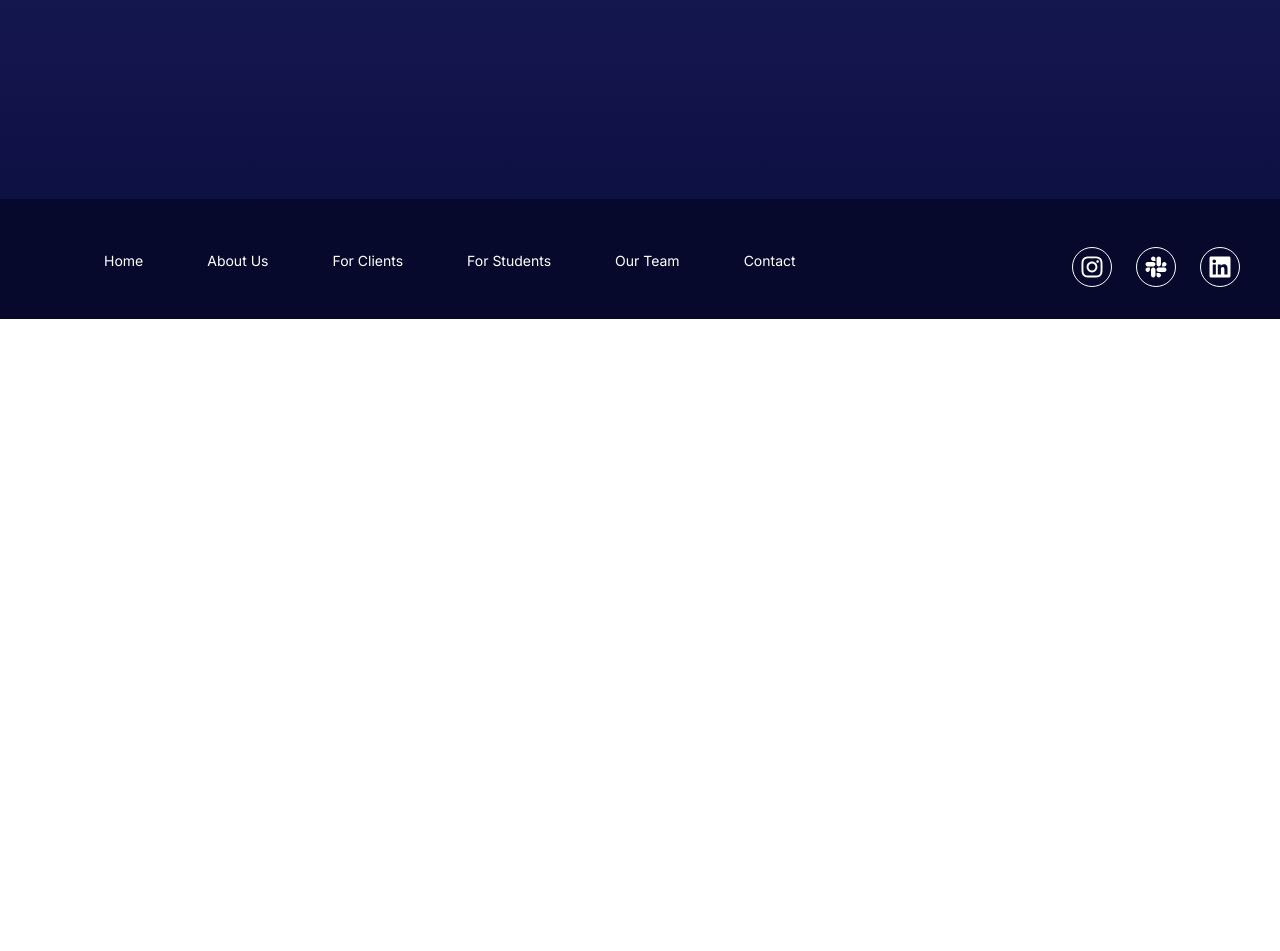
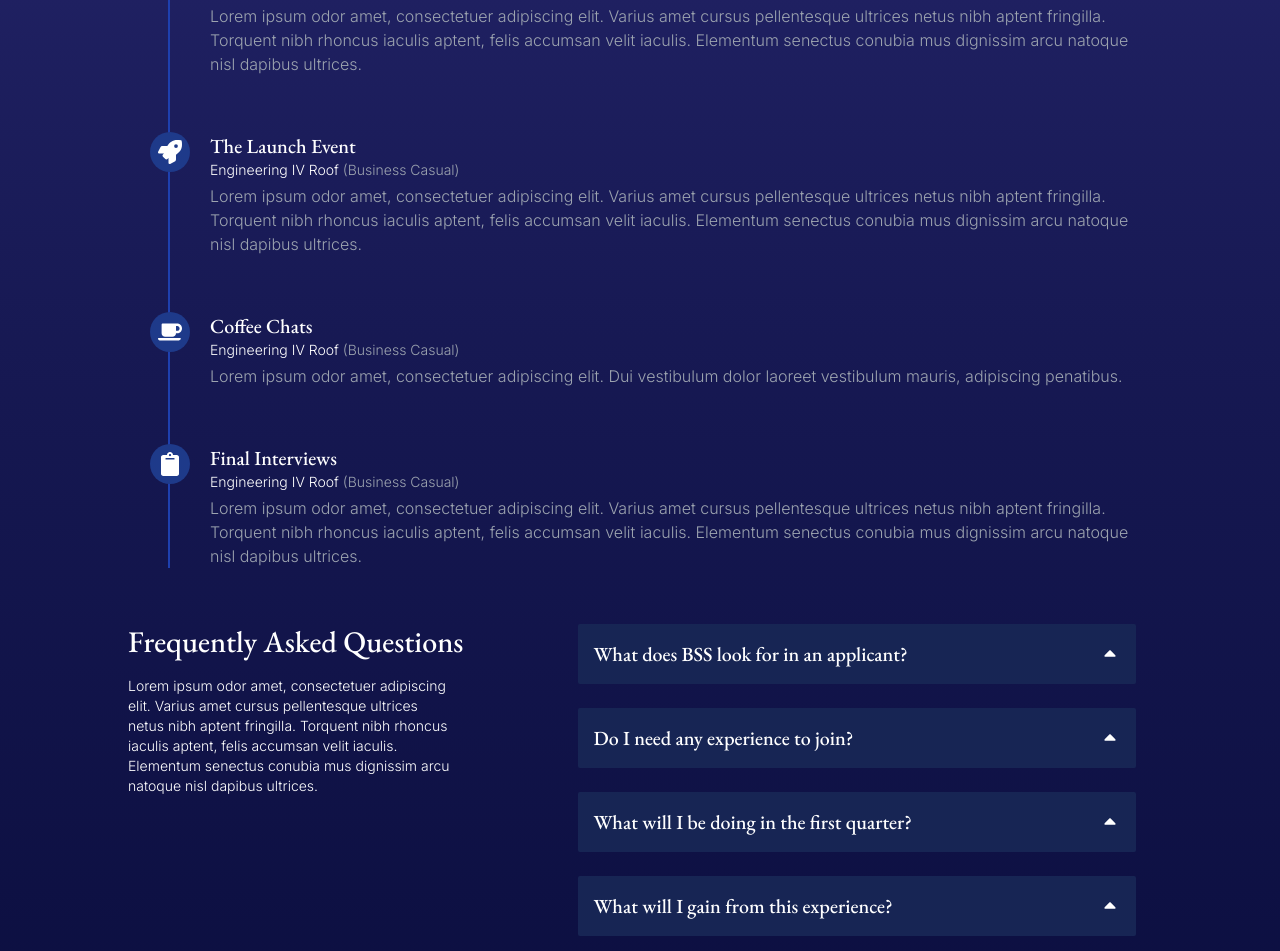
Before and after one commit to Bruin-Studio-Strategies/BSSWebsite, a React (Vite) app in the folder bss-web/: page /recruitment in a window 1280 px wide. Before the commit this address had no page. Shown: the part 481-1432 px from the top of the page. Before the commit the page ends 800 px from the top, so only its background shows below. Built offline with nearby package versions, Linux system fonts and the light colour scheme.

Commit message:
add accordion and finish recruitment page

```diff
--- /dev/null
+++ b/bss-web/src/components/Accordion.jsx
@@ -0,0 +1,37 @@
+import { useState } from "react";
+import { motion, AnimatePresence } from "framer-motion";
+import { FaSortDown, FaSortUp } from "react-icons/fa";
+
+
+export default function Accordion({ title, children }) {
+  const [active, setActive] = useState(false);
+
+  function handleClick() {
+    setActive((a) => !a);
+  }
+
+  return (
+    <div>
+      <button
+        className="w-full p-4 bg-blue-950 text-left text-xl font-medium font-serif text-white rounded-sm flex justify-between items-center"
+        onClick={handleClick}
+      >
+        {title} {active ? <FaSortDown className="mb-2"/> : <FaSortUp className="mt-2"/>}
+      </button>
+      <motion.div>
+          <AnimatePresence>
+            {active && (
+              <motion.div
+                initial={{ opacity: 0, height: 0 }}
+                animate={{ opacity: 1, height: "auto" }}
+                exit={{ opacity: 0, height: 0 }}
+                className="px-2 py-4 text-white rounded-b-sm font-sans font-light text-sm"
+              >
+                {children}
+              </motion.div>
+            )}
+          </AnimatePresence>
+        </motion.div>
+    </div>
+  );
+}
--- a/bss-web/src/components/Footer.jsx
+++ b/bss-web/src/components/Footer.jsx
@@ -6,7 +6,6 @@ export default function Footer() {
   return (
     <footer className="w-full bg-[#07092c] absolute bottom-0 h-28 px-10 pt-10 pb-20 flex">
       <FooterItem path="/">Home</FooterItem>
-      <FooterItem path="/about">About Us</FooterItem>
       <FooterItem path="/clients">For Clients</FooterItem>
       <FooterItem path="/recruitment">For Students</FooterItem>
       <FooterItem path="/team">Our Team</FooterItem>
--- a/bss-web/src/components/NavBar.jsx
+++ b/bss-web/src/components/NavBar.jsx
@@ -4,7 +4,7 @@ import logo from "../assets/logo.png";
 export default function NavBar() {
   return (
     <nav className="w-full h-24 p-4 pl-24 pr-20">
-      <div className="flex justify-start sm:gap-x-8 xl:gap-x-11 items-center text-xl">
+      <div className="flex justify-start sm:gap-x-8 lg:gap-x-11 items-center text-xl">
         <button>
           <svg className="h-8 w-8 fill-white" viewBox="0 0 12 12">
             <path d="M.5 5.5h11v1H.5zM.5 2.5h11v1H.5zM.5 8.5h11v1H.5z" />
@@ -13,7 +13,6 @@ export default function NavBar() {
 
         <img src={logo} alt="Logo" className="sm:h-12 lg:h-14 mr-5" />
         <NavItem path="/">Home</NavItem>
-        <NavItem path="/about">About Us</NavItem>
         <NavItem path="/clients">For Clients</NavItem>
         <NavItem path="/recruitment">For Students</NavItem>
         <NavItem path="/team">Our Team</NavItem>
--- a/bss-web/src/components/NavItem.jsx
+++ b/bss-web/src/components/NavItem.jsx
@@ -4,7 +4,7 @@ export default function NavItem({ className, path, children }) {
   return (
     <Link to={path} className={className}>
       <button
-        className={`h-0 hover:text-blue-500 hover:underline sm:text-sm sm:mb-2 sm:ml-2 xl:mb-5 xl:ml-5 xl:text-xl text-white`}
+        className={`h-0 hover:text-blue-500 hover:underline sm:text-sm sm:mb-2 sm:ml-2 lg:mb-5 lg:ml-5 lg:text-xl text-white`}
       >
         {children}
       </button>
--- /dev/null
+++ b/bss-web/src/components/TimelineItem.jsx
@@ -0,0 +1,28 @@
+export default function TimelineItem({
+  date,
+  location,
+  title,
+  description,
+  attire,
+  icon,
+}) {
+
+  console.log(icon);
+  return (
+    <li className="mb-14 ms-10">
+      <div className="absolute w-10 h-10 bg-blue-900 rounded-full -start-5 flex justify-center items-center">
+        {icon}
+      </div>
+      <time className="mb-1 text-sm font-sans leading-none text-gray-500">
+        {date}
+      </time>
+      <h3 className="text-xl font-medium font-serif text-white">
+        {title}
+      </h3>
+      <p className="text-white font-light font-sans text-sm mb-1">{location} <span className="font-light font-sans text-gray-400">({attire})</span></p>
+      <p className="mb-4 text-base font-sans text-gray-400">
+        {description}
+      </p>
+    </li>
+  );
+}
--- a/bss-web/src/main.jsx
+++ b/bss-web/src/main.jsx
@@ -8,6 +8,8 @@ import Landing from "./pages/Landing/Landing.jsx";
 import TeamPage from "./pages/TeamPage/TeamPage.jsx";
 import Contact from "./pages/Contact/Contact.jsx";
 import ErrorPage from "./pages/ErrorPage/ErrorPage.jsx";
+import Recruitment from "./pages/Recruitment/Recruitment.jsx";
+
 
 const router = createBrowserRouter([
   {
@@ -23,6 +25,10 @@ const router = createBrowserRouter([
     path: "/contact",
     element: <Contact />,
   },
+  {
+    path: "/recruitment",
+    element: <Recruitment />,
+  },
 ]);
 
 createRoot(document.getElementById("root")).render(
--- a/bss-web/src/pages/Contact/sections/Form.jsx
+++ b/bss-web/src/pages/Contact/sections/Form.jsx
@@ -62,7 +62,7 @@ export default function Form() {
       </div>
 
       <div className="mb-4">
-        <label htmlFor="message" className="block block text-white mb-2">
+        <label htmlFor="message" className="block text-white mb-2">
           Message <span className="text-gray-400">(required)</span>
         </label>
         <textarea
--- a/bss-web/src/pages/Landing/Landing.jsx
+++ b/bss-web/src/pages/Landing/Landing.jsx
@@ -15,7 +15,7 @@ export default function Landing() {
         <img src={Wave} className="absolute top-60 w-full h-screen object-cover z-0"></img>
       </div>
       <Info />
-      <hr class="h-px my-8 bg-gray-100 border-0 w-11/12 m-auto opacity-50"></hr>
+      <hr className="h-px my-8 bg-gray-100 border-0 w-11/12 m-auto opacity-50"></hr>
       <Team />
       <Footer />
     </>
--- /dev/null
+++ b/bss-web/src/pages/Recruitment/Recruitment.jsx
@@ -0,0 +1,51 @@
+import NavBar from "../../components/NavBar";
+import Timeline from "./sections/Timeline";
+import FAQ from "./sections/FAQ";
+import Footer from "../../components/Footer";
+
+export default function Recruitment() {
+  // structure:
+  // header
+  // timeline
+  // faq
+  //
+  return (
+    <>
+      <NavBar />
+      <div className="flex flex-col items-center mt-10">
+        <h2 className="font-serif text-5xl text-white text-center tracking-wider">
+          Join Our Team
+        </h2>
+        <p className="text-center text-wrap w-1/2 mt-5">
+          Lorem ipsum odor amet, consectetuer adipiscing elit. Condimentum mus
+          maecenas erat pellentesque potenti elementum. Lorem ipsum odor amet,
+          consectetuer adipiscing elit. Condimentum mus maecenas erat
+          pellentesque potenti elementum.
+        </p>
+      </div>
+      <hr className="h-px mt-8 mb-12 bg-gray-100 border-0 w-11/12 m-auto opacity-50"></hr>
+      <div className="w-4/5 mx-auto">
+        <h3 className="font-serif text-3xl font-medium mb-10">
+          Recruiment Timeline
+        </h3>
+        <Timeline className="ml-10" />
+      </div>
+      <div className="w-4/5 mx-auto flex">
+        <div className="w-2/3">
+          <h3 className="font-serif text-3xl font-medium mb-4">
+            Frequently Asked Questions
+          </h3>
+          <p className="text-white text-sm font-sans w-3/4 ">
+            Lorem ipsum odor amet, consectetuer adipiscing elit. Varius amet
+            cursus pellentesque ultrices netus nibh aptent fringilla. Torquent
+            nibh rhoncus iaculis aptent, felis accumsan velit iaculis. Elementum
+            senectus conubia mus dignissim arcu natoque nisl dapibus ultrices.
+          </p>
+        </div>
+
+        <FAQ />
+      </div>
+      <Footer />
+    </>
+  );
+}
--- /dev/null
+++ b/bss-web/src/pages/Recruitment/sections/FAQ.jsx
@@ -0,0 +1,44 @@
+import Accordion from "../../../components/Accordion";
+
+export default function FAQ() {
+  return (
+    <div className="px-4 pb-4 w-[89%] mb-48 flex flex-col gap-y-6">
+      <Accordion title="What does BSS look for in an applicant?">
+        Lorem ipsum odor amet, consectetuer adipiscing elit. Sit parturient
+        maximus lacinia potenti eros fames metus primis lacus. Blandit curabitur
+        convallis molestie rutrum ultricies maximus penatibus facilisi. Magnis
+        habitasse aliquam quisque nostra curabitur. Hendrerit consectetur taciti
+        velit et sem fames. Iaculis metus imperdiet commodo dolor; ut nulla
+        tempor. Euismod nisi natoque fusce nostra leo. Pretium non bibendum
+        praesent suscipit diam facilisis volutpat.
+      </Accordion>
+      <Accordion title="Do I need any experience to join?">
+        Lorem ipsum odor amet, consectetuer adipiscing elit. Sit parturient
+        maximus lacinia potenti eros fames metus primis lacus. Blandit curabitur
+        convallis molestie rutrum ultricies maximus penatibus facilisi. Magnis
+        habitasse aliquam quisque nostra curabitur. Hendrerit consectetur taciti
+        velit et sem fames. Iaculis metus imperdiet commodo dolor; ut nulla
+        tempor. Euismod nisi natoque fusce nostra leo. Pretium non bibendum
+        praesent suscipit diam facilisis volutpat.
+      </Accordion>
+      <Accordion title="What will I be doing in the first quarter?">
+        Lorem ipsum odor amet, consectetuer adipiscing elit. Sit parturient
+        maximus lacinia potenti eros fames metus primis lacus. Blandit curabitur
+        convallis molestie rutrum ultricies maximus penatibus facilisi. Magnis
+        habitasse aliquam quisque nostra curabitur. Hendrerit consectetur taciti
+        velit et sem fames. Iaculis metus imperdiet commodo dolor; ut nulla
+        tempor. Euismod nisi natoque fusce nostra leo. Pretium non bibendum
+        praesent suscipit diam facilisis volutpat.
+      </Accordion>
+      <Accordion title="What will I gain from this experience?">
+        Lorem ipsum odor amet, consectetuer adipiscing elit. Sit parturient
+        maximus lacinia potenti eros fames metus primis lacus. Blandit curabitur
+        convallis molestie rutrum ultricies maximus penatibus facilisi. Magnis
+        habitasse aliquam quisque nostra curabitur. Hendrerit consectetur taciti
+        velit et sem fames. Iaculis metus imperdiet commodo dolor; ut nulla
+        tempor. Euismod nisi natoque fusce nostra leo. Pretium non bibendum
+        praesent suscipit diam facilisis volutpat.
+      </Accordion>
+    </div>
+  );
+}
--- /dev/null
+++ b/bss-web/src/pages/Recruitment/sections/Timeline.jsx
@@ -0,0 +1,42 @@
+import { FaCoffee, FaHandshake, FaRocket, FaClipboard } from "react-icons/fa";
+
+import TimelineItem from "../../../components/TimelineItem";
+
+export default function Timeline({ className }) {
+  return (
+    <ol className={"relative border-s-2 border-blue-800 " + className}>
+      <TimelineItem
+        title="Meet Bruin Studio Strategies"
+        time="September 30th, 2024"
+        description="Lorem ipsum odor amet, consectetuer adipiscing elit. Varius amet cursus pellentesque ultrices netus nibh aptent fringilla. Torquent nibh rhoncus iaculis aptent, felis accumsan velit iaculis. Elementum senectus conubia mus dignissim arcu natoque nisl dapibus ultrices."
+        location="Engineering IV Roof"
+        attire="Business Casual"
+        icon={<FaHandshake className="fill-white h-6 w-6 block" />}
+      />
+      <TimelineItem
+        title="The Launch Event"
+        time="September 30th, 2024"
+        description="Lorem ipsum odor amet, consectetuer adipiscing elit. Varius amet cursus pellentesque ultrices netus nibh aptent fringilla. Torquent nibh rhoncus iaculis aptent, felis accumsan velit iaculis. Elementum senectus conubia mus dignissim arcu natoque nisl dapibus ultrices."
+        location="Engineering IV Roof"
+        attire="Business Casual"
+        icon={<FaRocket className="fill-white h-6 w-6 block" />}
+      />
+      <TimelineItem
+        title="Coffee Chats"
+        time="September 30th, 2024"
+        description="Lorem ipsum odor amet, consectetuer adipiscing elit. Dui vestibulum dolor laoreet vestibulum mauris, adipiscing penatibus."
+        location="Engineering IV Roof"
+        attire="Business Casual"
+        icon={<FaCoffee className="fill-white h-6 w-6 block" />}
+      />
+      <TimelineItem
+        title="Final Interviews"
+        time="September 30th, 2024"
+        description="Lorem ipsum odor amet, consectetuer adipiscing elit. Varius amet cursus pellentesque ultrices netus nibh aptent fringilla. Torquent nibh rhoncus iaculis aptent, felis accumsan velit iaculis. Elementum senectus conubia mus dignissim arcu natoque nisl dapibus ultrices."
+        location="Engineering IV Roof"
+        attire="Business Casual"
+        icon={<FaClipboard className="fill-white h-6 w-6 block" />}
+      />
+    </ol>
+  );
+}
```
